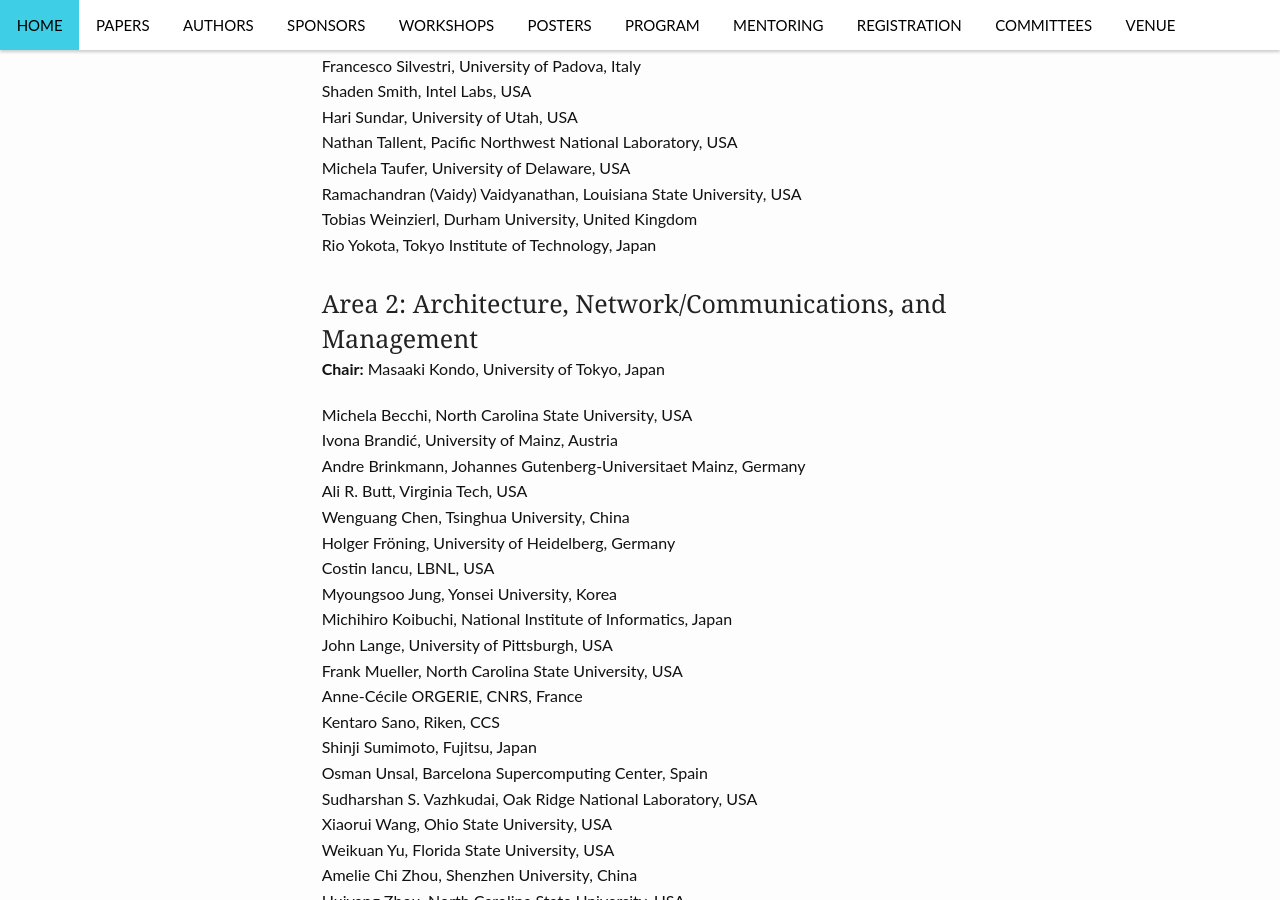
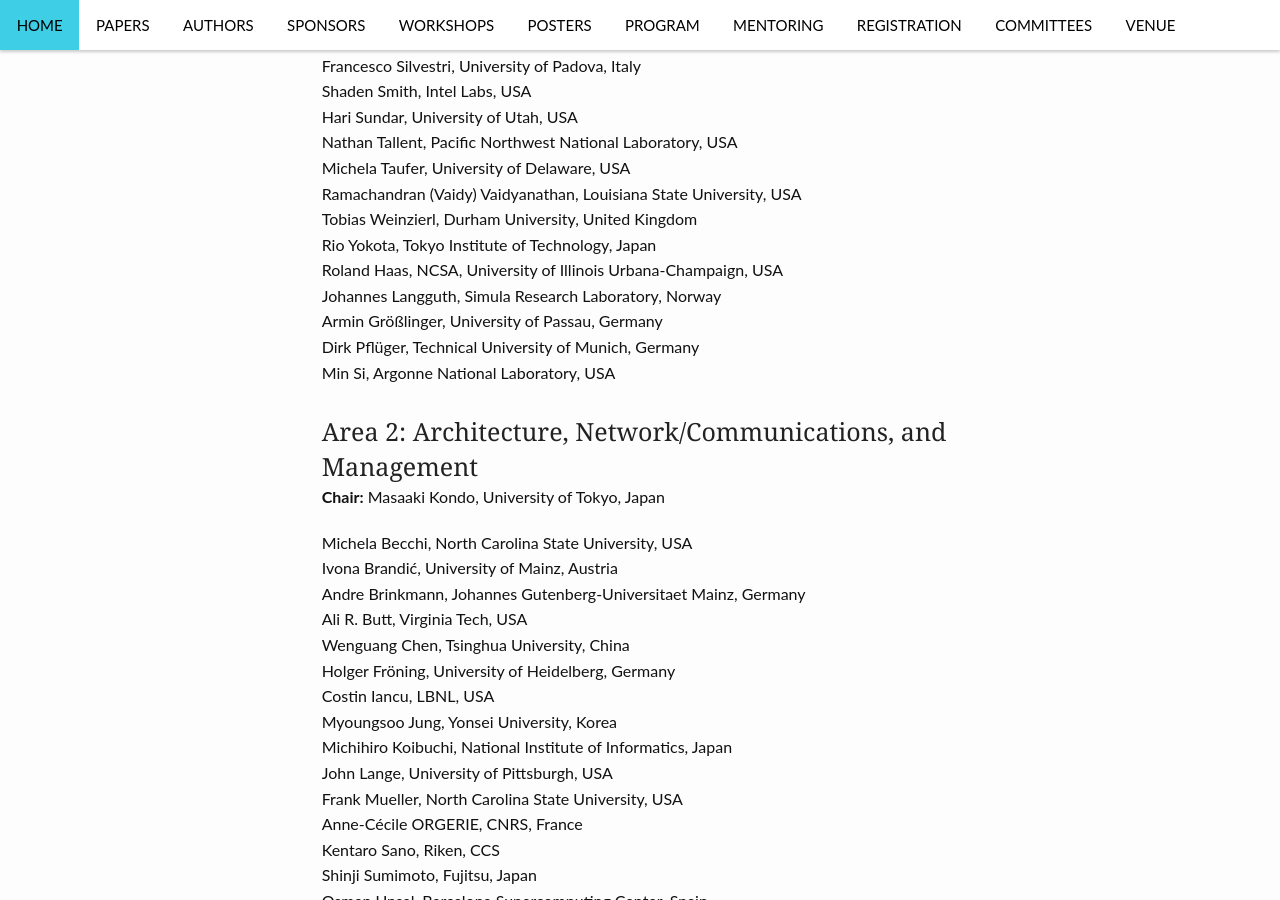
Before and after one commit to cluster2018/cluster2018, a Jekyll site: the page built from committees/index.md, in a window 1280 px wide and 900 px high, scrolled down 2977 px. Built offline with Jekyll 4.4.1, drawn with Linux system fonts in a browser that asks for light colours; some of the changed text lies outside the part shown.

Commit message:
Updated committee

```diff
--- a/committees/index.md
+++ b/committees/index.md
@@ -108,6 +108,11 @@ Michela Taufer,  University of Delaware, USA
 Ramachandran (Vaidy) Vaidyanathan,  Louisiana State University, USA
 Tobias Weinzierl,  Durham University, United Kingdom
 Rio Yokota,  Tokyo Institute of Technology, Japan
+Roland Haas, NCSA, University of Illinois Urbana-Champaign, USA
+Johannes Langguth, Simula Research Laboratory, Norway
+Armin Größlinger, University of Passau, Germany
+Dirk Pflüger, Technical University of Munich, Germany
+Min Si, Argonne National Laboratory, USA
 
 ### Area 2: Architecture, Network/Communications, and Management
 **Chair:** Masaaki Kondo, University of Tokyo, Japan
@@ -177,7 +182,7 @@ Kalyana Chadalavada,  Intel, USA
 Alexandru Costan,  IRISA/INSA Rennes, France
 Matthieu Dorier,  Argonne National Laboratory, USA
 Ian Foster,  University of Chicago, USA
-Jian Huang,  UIUC, USA
+Jian Huang,  University of Illinois Urbana-Champaign, USA
 Hai Jin,  Huazhong University of Science and Technology, China
 Darrell Ling,  UC Santa Cruz, USA
 Faisal Nawab,  UC Santa Cruz, USA
@@ -187,7 +192,7 @@ David Pugmire,  Oak Ridge National Labs, USA
 Wolski Rich,  UC Santa Barbara, USA
 Michael Schoettner,  University of Duesseldorf, Germany
 Xuanhua Shi,  Huazhong University of Science and Technology, China
-Robert Sisneros,  NCSA,  UIUC, USA
+Robert Sisneros,  NCSA,  University of Illinois Urbana-Champaign, USA
 Osamu Tatebe,  University of Tsukuba, Japan
 Mark van Moer,  University of Illinois, USA
 Jon Woodring,  LANL, USA
```
